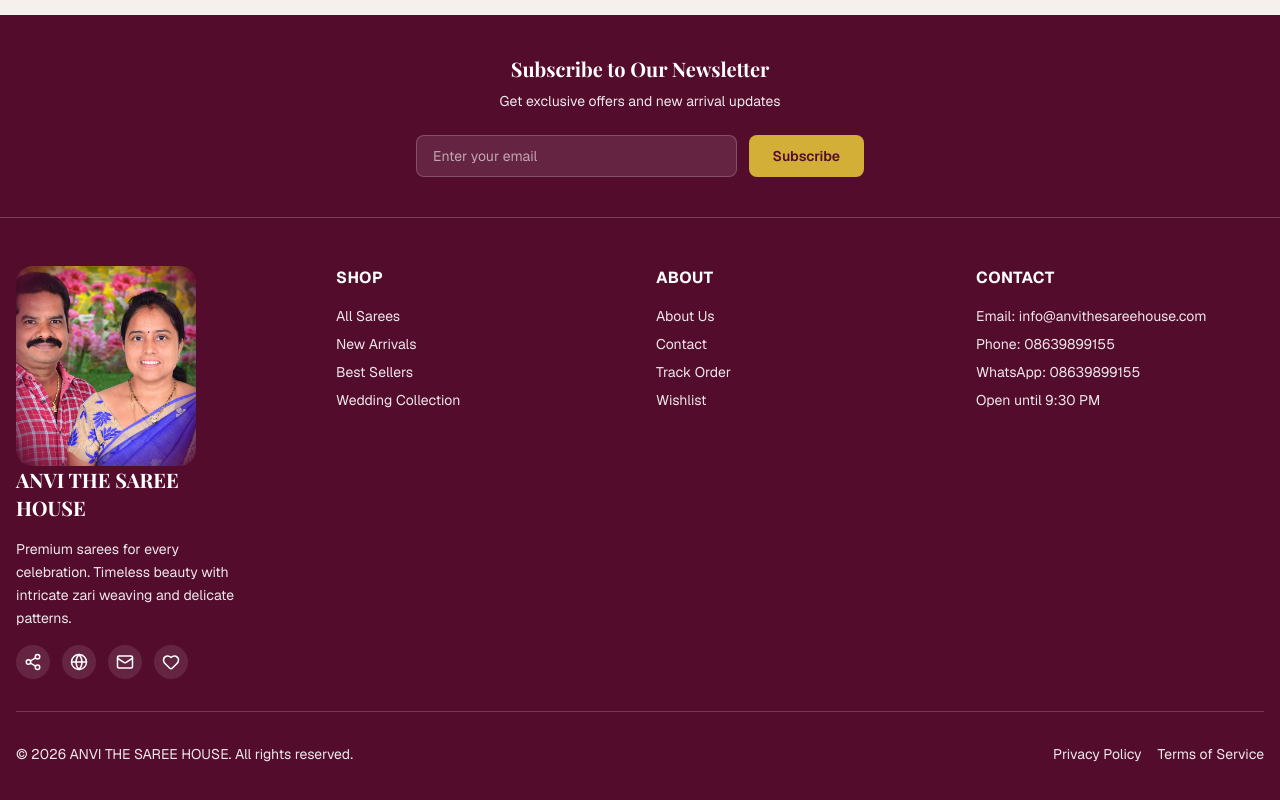
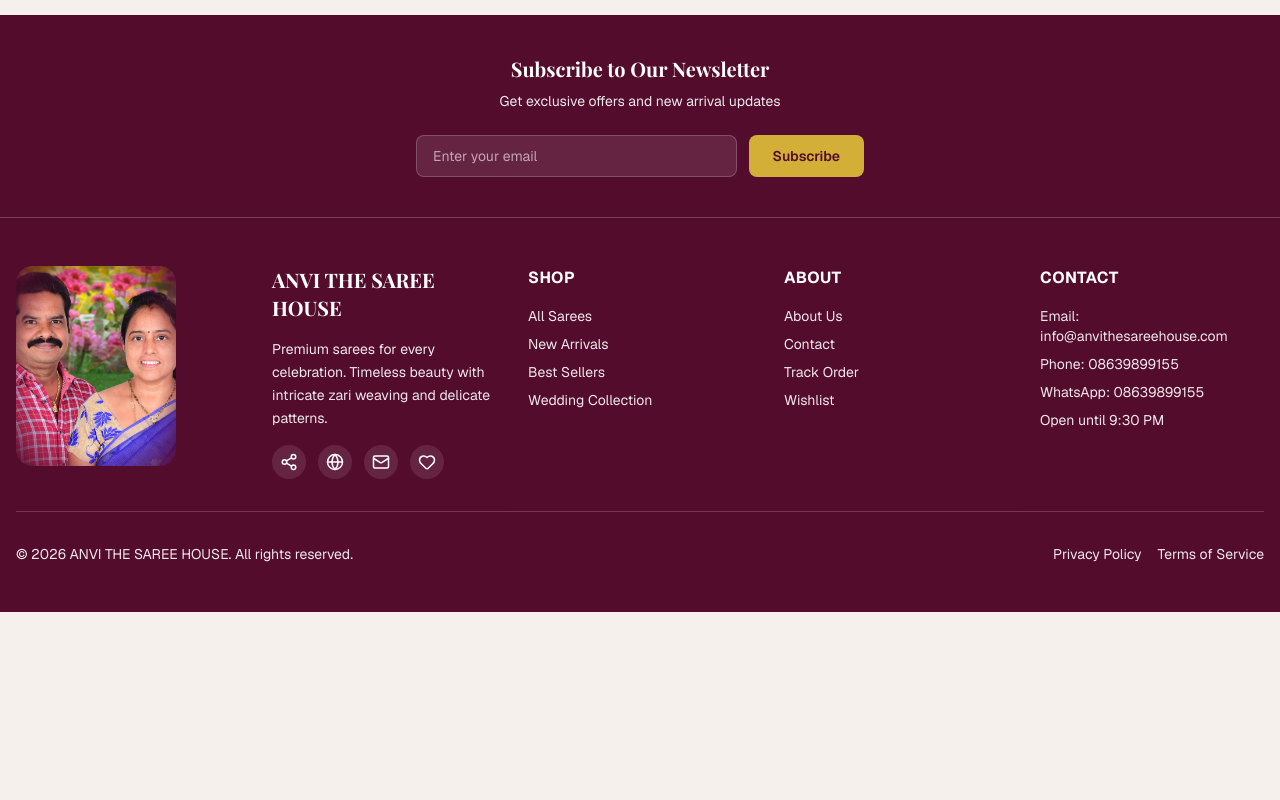
Before and after one commit to PechettiLakshmiVenkataSiddu/ANVI-THE-SAREE-HOUSE, a Next.js app: page / in a window 1280 px wide. Shown: the part 3250-4050 px from the top of the page. After the commit the page ends 3862 px from the top, so only its background shows below. Built offline with nearby package versions, Linux system fonts and the light colour scheme; no server answers; the database is empty; a web font is replaced by a local one.

Commit message:
footer 5 columns

```diff
--- a/components/layout/Footer.tsx
+++ b/components/layout/Footer.tsx
@@ -10,9 +10,26 @@ export default function Footer() {
       <Newsletter variant="footer" />
 
       <div className="max-w-7xl mx-auto px-4 py-12">
-        <div className="grid grid-cols-1 md:grid-cols-2 lg:grid-cols-4 gap-8 mb-8">
-          <div style={{ display: 'flex', flexDirection: 'column', minWidth: '200px', maxWidth: '220px' }}>
-            <img src="/images/owner.jpg" alt="Owner" style={{ display: 'block', width: '180px', height: '200px', borderRadius: '16px', objectFit: 'cover', WebkitMaskImage: 'radial-gradient(ellipse at center, black 60%, transparent 100%)', maskImage: 'radial-gradient(ellipse at center, black 60%, transparent 100%)' }} />
+        <div className="grid grid-cols-1 md:grid-cols-3 lg:grid-cols-5 gap-8 mb-8">
+
+          {/* Column 1 - Photo */}
+          <div style={{ display: 'flex', flexDirection: 'column', alignItems: 'flex-start' }}>
+            <img
+              src="/images/owner.jpg"
+              alt="Owner"
+              style={{
+                width: '160px',
+                height: '200px',
+                borderRadius: '16px',
+                objectFit: 'cover',
+                WebkitMaskImage: 'radial-gradient(ellipse at center, black 60%, transparent 100%)',
+                maskImage: 'radial-gradient(ellipse at center, black 60%, transparent 100%)'
+              }}
+            />
+          </div>
+
+          {/* Column 2 - Brand Info */}
+          <div style={{ display: 'flex', flexDirection: 'column' }}>
             <h4 className="font-serif text-xl font-bold mb-4">ANVI THE SAREE HOUSE</h4>
             <p className="text-sm opacity-90 leading-relaxed">
               Premium sarees for every celebration. Timeless beauty with intricate zari weaving and delicate patterns.
@@ -31,6 +48,7 @@ export default function Footer() {
             </div>
           </div>
 
+          {/* Column 3 - Shop */}
           <div>
             <h4 className="font-bold mb-4 tracking-wide">SHOP</h4>
             <ul className="text-sm space-y-2 opacity-90">
@@ -41,6 +59,7 @@ export default function Footer() {
             </ul>
           </div>
 
+          {/* Column 4 - About */}
           <div>
             <h4 className="font-bold mb-4 tracking-wide">ABOUT</h4>
             <ul className="text-sm space-y-2 opacity-90">
@@ -51,6 +70,7 @@ export default function Footer() {
             </ul>
           </div>
 
+          {/* Column 5 - Contact */}
           <div>
             <h4 className="font-bold mb-4 tracking-wide">CONTACT</h4>
             <div className="text-sm space-y-2 opacity-90">
@@ -60,6 +80,7 @@ export default function Footer() {
               <p>Open until 9:30 PM</p>
             </div>
           </div>
+
         </div>
 
         <div className="border-t border-primary-foreground/20 pt-8 flex flex-col md:flex-row items-center justify-between gap-4 text-sm opacity-90">
```
Also changed, not shown: public/images/owner.jpg.
